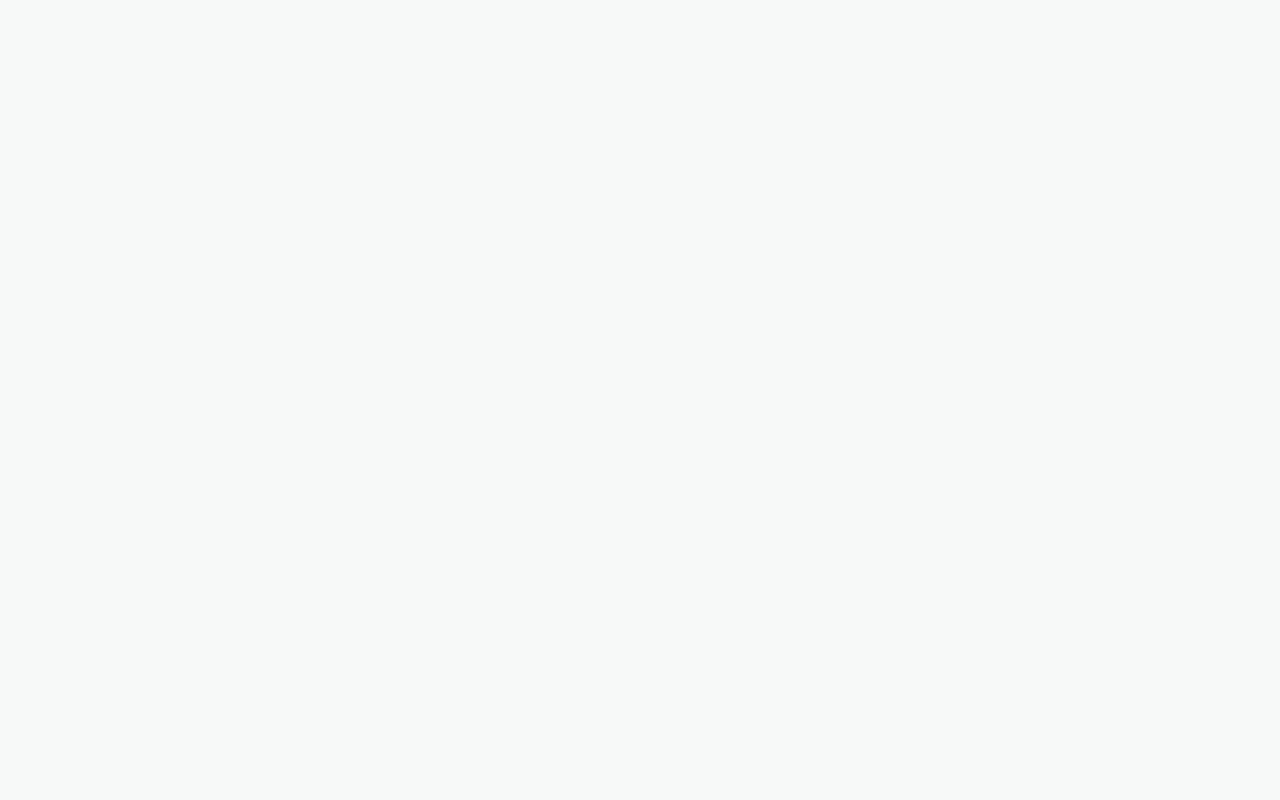
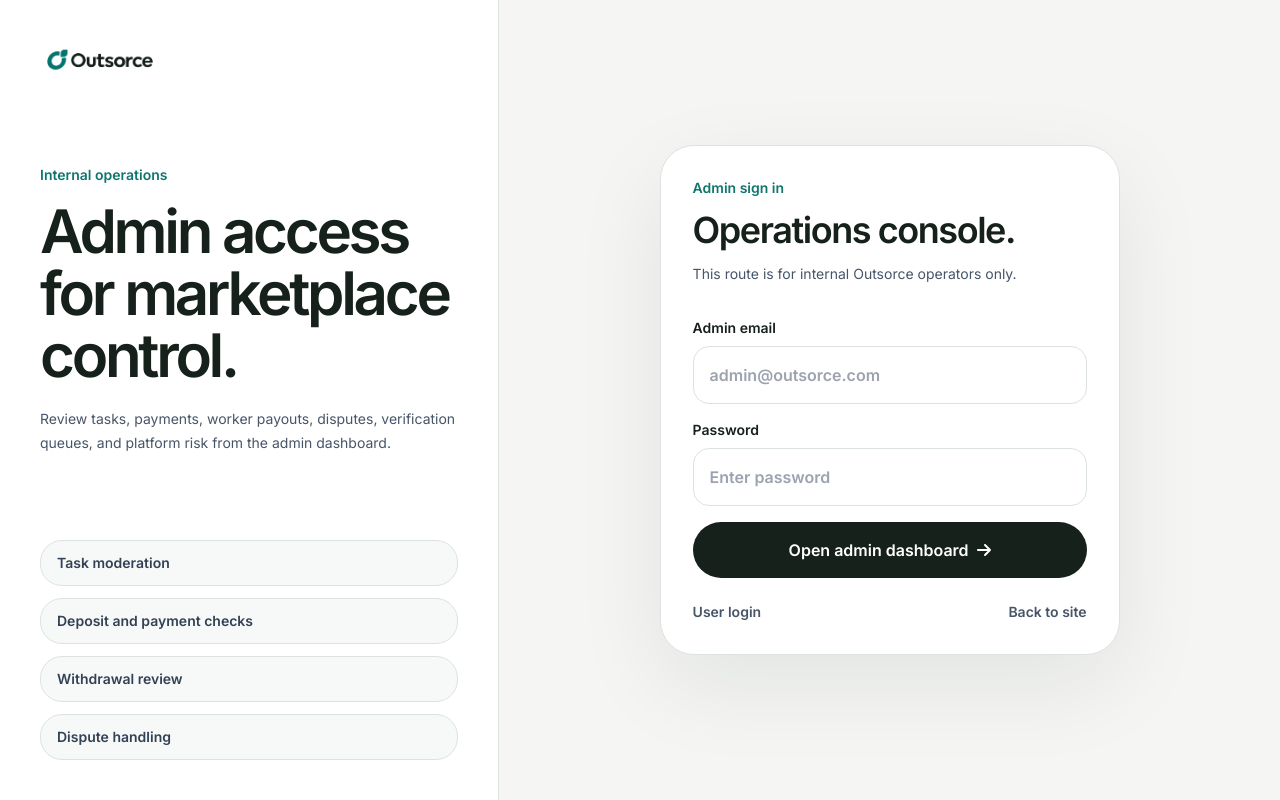
Before and after one commit to heismyke/outsource, a Nuxt app: page /admin in a window 1280 px wide. Before the commit this address had no page. Built offline with nearby package versions, Linux system fonts and the light colour scheme.

Commit message:
Separate admin login route

```diff
--- /dev/null
+++ b/pages/admin/index.vue
@@ -0,0 +1,114 @@
+<template>
+  <main class="min-h-screen bg-[#f5f6f4] text-ink">
+    <div class="grid min-h-screen lg:grid-cols-[0.78fr_1.22fr]">
+      <section class="hidden border-r border-line bg-white p-10 lg:flex lg:flex-col lg:justify-between">
+        <NuxtLink to="/" class="inline-flex w-fit items-center">
+          <img src="~/assets/images/outsorce-logo.png" alt="Outsorce" class="h-10 w-auto" />
+        </NuxtLink>
+
+        <div>
+          <p class="text-sm font-semibold text-brand">Internal operations</p>
+          <h1 class="mt-4 max-w-lg text-6xl font-semibold leading-[1.03] tracking-[-0.055em]">
+            Admin access for marketplace control.
+          </h1>
+          <p class="mt-5 max-w-md text-sm leading-6 text-slate-600">
+            Review tasks, payments, worker payouts, disputes, verification queues, and platform risk from the admin dashboard.
+          </p>
+        </div>
+
+        <div class="grid gap-3">
+          <div v-for="item in adminQueues" :key="item" class="rounded-[22px] border border-line bg-surface px-4 py-3 text-sm font-semibold text-slate-700">
+            {{ item }}
+          </div>
+        </div>
+      </section>
+
+      <section class="flex items-center justify-center px-4 py-10">
+        <div class="w-full max-w-[460px] rounded-[34px] border border-line bg-white p-6 shadow-[0_30px_90px_rgba(15,26,21,0.08)] md:p-8">
+          <NuxtLink to="/" class="inline-flex items-center lg:hidden">
+            <img src="~/assets/images/outsorce-logo.png" alt="Outsorce" class="h-9 w-auto" />
+          </NuxtLink>
+
+          <div class="mt-8 lg:mt-0">
+            <p class="text-sm font-semibold text-brand">Admin sign in</p>
+            <h2 class="mt-3 text-4xl font-semibold tracking-[-0.04em]">Operations console.</h2>
+            <p class="mt-3 text-sm leading-6 text-slate-600">
+              This route is for internal Outsorce operators only.
+            </p>
+          </div>
+
+          <form class="mt-8 space-y-4" @submit.prevent="login">
+            <label class="block text-sm font-semibold">
+              Admin email
+              <input
+                v-model="email"
+                type="email"
+                autocomplete="email"
+                placeholder="admin@outsorce.com"
+                class="mt-2 w-full rounded-2xl border border-line bg-white px-4 py-4 text-base focus-ring"
+              />
+            </label>
+            <label class="block text-sm font-semibold">
+              Password
+              <input
+                v-model="password"
+                type="password"
+                autocomplete="current-password"
+                placeholder="Enter password"
+                class="mt-2 w-full rounded-2xl border border-line bg-white px-4 py-4 text-base focus-ring"
+              />
+            </label>
+
+            <div v-if="error" class="rounded-2xl border border-red-200 bg-red-50 px-4 py-3 text-sm font-semibold text-red-700">
+              {{ error }}
+            </div>
+
+            <button
+              class="inline-flex w-full items-center justify-center gap-2 rounded-full bg-ink px-6 py-4 font-semibold text-white transition hover:bg-brand disabled:cursor-not-allowed disabled:opacity-60"
+              :disabled="isSubmitting"
+            >
+              {{ isSubmitting ? 'Signing in...' : 'Open admin dashboard' }}
+              <FontAwesomeIcon icon="arrow-right" />
+            </button>
+          </form>
+
+          <div class="mt-6 flex items-center justify-between text-sm">
+            <NuxtLink to="/login" class="font-semibold text-slate-600 transition hover:text-brand">User login</NuxtLink>
+            <NuxtLink to="/" class="font-semibold text-slate-600 transition hover:text-brand">Back to site</NuxtLink>
+          </div>
+        </div>
+      </section>
+    </div>
+  </main>
+</template>
+
+<script setup lang="ts">
+definePageMeta({ layout: 'auth' })
+
+const email = ref('')
+const password = ref('')
+const error = ref('')
+const isSubmitting = ref(false)
+const auth = useAuthStore()
+
+const adminQueues = [
+  'Task moderation',
+  'Deposit and payment checks',
+  'Withdrawal review',
+  'Dispute handling',
+]
+
+const login = async () => {
+  error.value = ''
+  isSubmitting.value = true
+  try {
+    const { data } = await useApi().post('/auth/login?role=ADMIN', { email: email.value, password: password.value })
+    auth.setSession(data, 'ADMIN')
+    await navigateTo('/admin/dashboard')
+  } catch {
+    error.value = 'Could not open admin access. Check credentials and try again.'
+  } finally {
+    isSubmitting.value = false
+  }
+}
+</script>
--- a/pages/login.vue
+++ b/pages/login.vue
@@ -121,7 +121,6 @@ const roleOptions: Array<{ value: UserRole; label: string; copy: string; icon: s
   { value: 'EMPLOYER', label: 'Employer', copy: 'Post tasks and fund deposits.', icon: 'building' },
   { value: 'WORKER', label: 'Worker', copy: 'Apply, deliver, and withdraw.', icon: 'users' },
   { value: 'RECRUITER', label: 'Recruiter', copy: 'Submit shortlists and track commission.', icon: 'user-tie' },
-  { value: 'ADMIN', label: 'Admin', copy: 'Review marketplace operations.', icon: 'shield-halved' },
 ]
 
 const trustItems = [
@@ -136,7 +135,7 @@ const login = async () => {
   error.value = ''
   isSubmitting.value = true
   try {
-    if (role.value !== 'ADMIN' && import.meta.client) {
+    if (import.meta.client) {
       const registrations = JSON.parse(localStorage.getItem('outsorce_registrations') || '{}')
       if (registrations[email.value.toLowerCase()] !== role.value) {
         error.value = `Create ${currentRoleLabel.value.toLowerCase()} access before logging in.`
@@ -147,9 +146,7 @@ const login = async () => {
     const { data } = await api.post(`/auth/login?role=${role.value}`, { email: email.value, password: password.value })
     auth.setSession(data, role.value)
     await navigateTo(
-      role.value === 'ADMIN'
-        ? '/admin/dashboard'
-        : role.value === 'EMPLOYER'
+      role.value === 'EMPLOYER'
           ? '/employer/dashboard'
           : role.value === 'RECRUITER'
             ? '/recruiter/dashboard'
```
